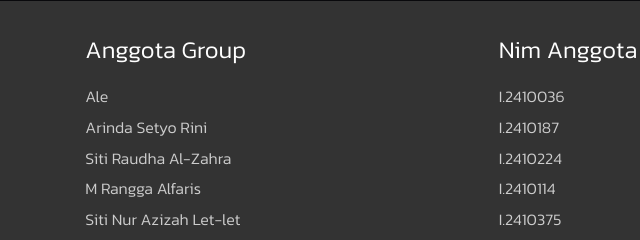
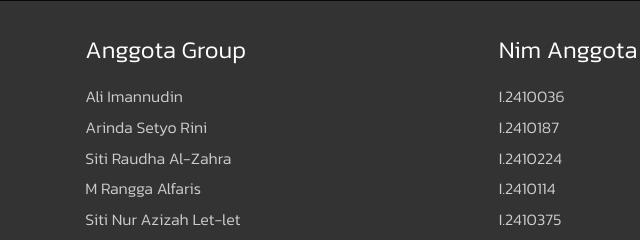
Before and after one commit to aliimndev/landingpage-ldkm24, a website: page index.html in a window 1280 px wide. Shown: the part 3930-4170 px from the top of the page, 358-998 px from the left. Drawn offline with nearby package versions, Linux system fonts and the light colour scheme.

Commit message:
Update group member name

```diff
--- a/index.html
+++ b/index.html
@@ -162,7 +162,7 @@
             </div>
             <div class="footer-column">
                 <h2>Anggota Group</h2>
-                <p >Ale</p>
+                <p >Ali Imannudin</p>
                 <p >Arinda Setyo Rini</p>
                 <p >Siti Raudha Al-Zahra</p>
                 <p >M Rangga Alfaris</p>
```
